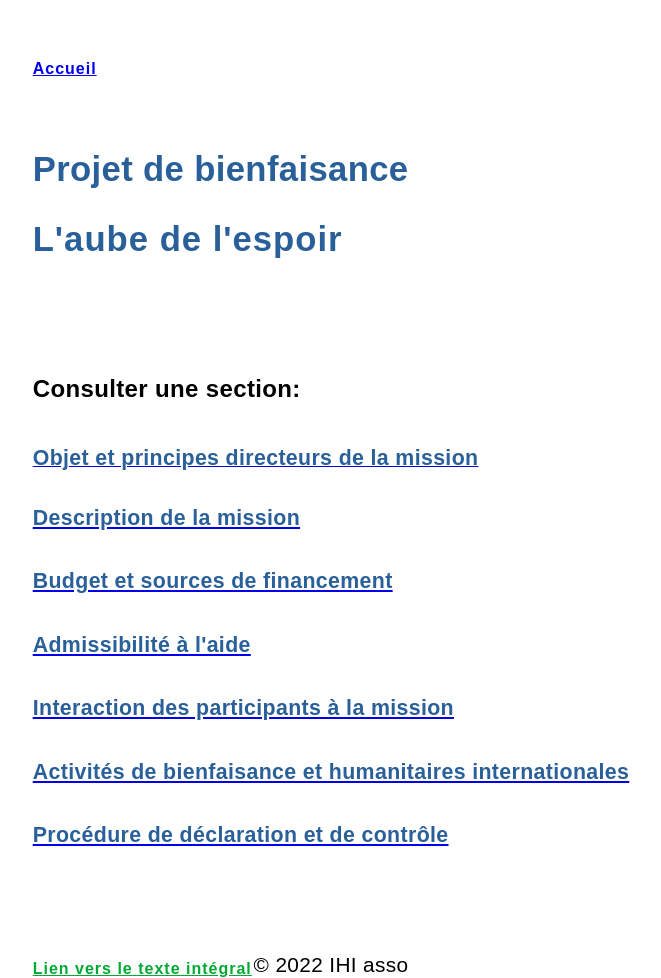
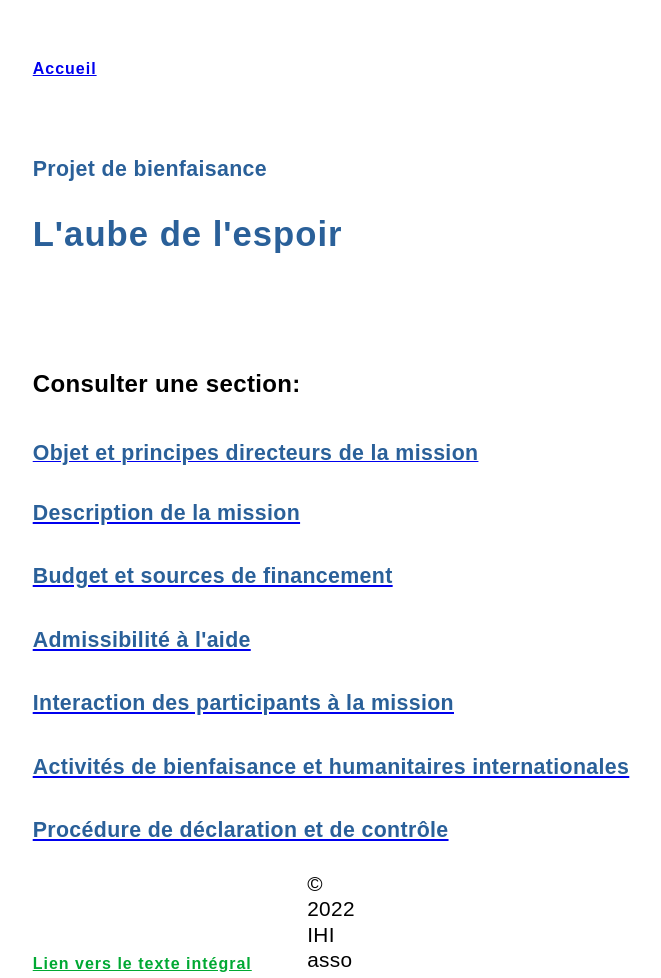
Before and after one commit to AB-IHI/AB-IHI, a PHP site: page /lau.php in a window 1280 px wide. Shown: the whole page, without its empty margins (309-970 px from the left). Run offline with PHP 8.4, Linux system fonts and the light colour scheme.

Commit message:
postavil namesto poslednii element

```diff
--- a/y_yfles/lau.php
+++ b/y_yfles/lau.php
@@ -61,7 +61,7 @@
     <div class="T1U"><a class="a_Voir_" href="..">
             Accueil</a></div>
 
-    <p class="P6"><span class="T3">Projet de bienfaisance</span></p>
+    <p class="P6"><span class="T5">Projet de bienfaisance</span></p>
 
     <h1 class="T4U Tcustom pb-2 border-bottom ">L'aube de l'espoir </h1>
 
@@ -93,21 +93,25 @@
 
       <span class="spacer"><!-- spacer pushes div footer down so its not in the middle of page, needed when there is not enough text to fill page --></span>
 
-        <!--  footer -->
 
-        <div id="" class="position-relative">
+        <container id="footer_" class="container sticky-bottom my-auto">
+            <footer class="pt-4 mt-4 footer mt-auto sticky-bottom">
 
 
-            <div class="container">
-                <div class="position-absolute bottom-0 start-50 translate-middle-x">
-                    <p>© 2022 IHI asso</p>
-                </div>
-            </div>
+                <div class="d-flex justify-content-between py-4 my-4 border-top">
+                    <!-- <p class="hidetitl">
+                        /*hidden when min width */
+                    © 2022 IHI asso
+                    </p> -->
 
+                <p class="position-absolute bottom-0 start-50 translate-middle-x ">
+                    <!--hidden when full width -->
+                    © 2022 IHI asso
+                </p>
 
+            </footer>
 
-        </div>
-        <!-- end footer -->
+        </container>
 </container_main>
 </body>
 <script type='text/javascript' src='../css_js/js/popper.min.js'></script>
```
Also changed, not shown: y_yfles/cast.php (+31 -28 lines).
